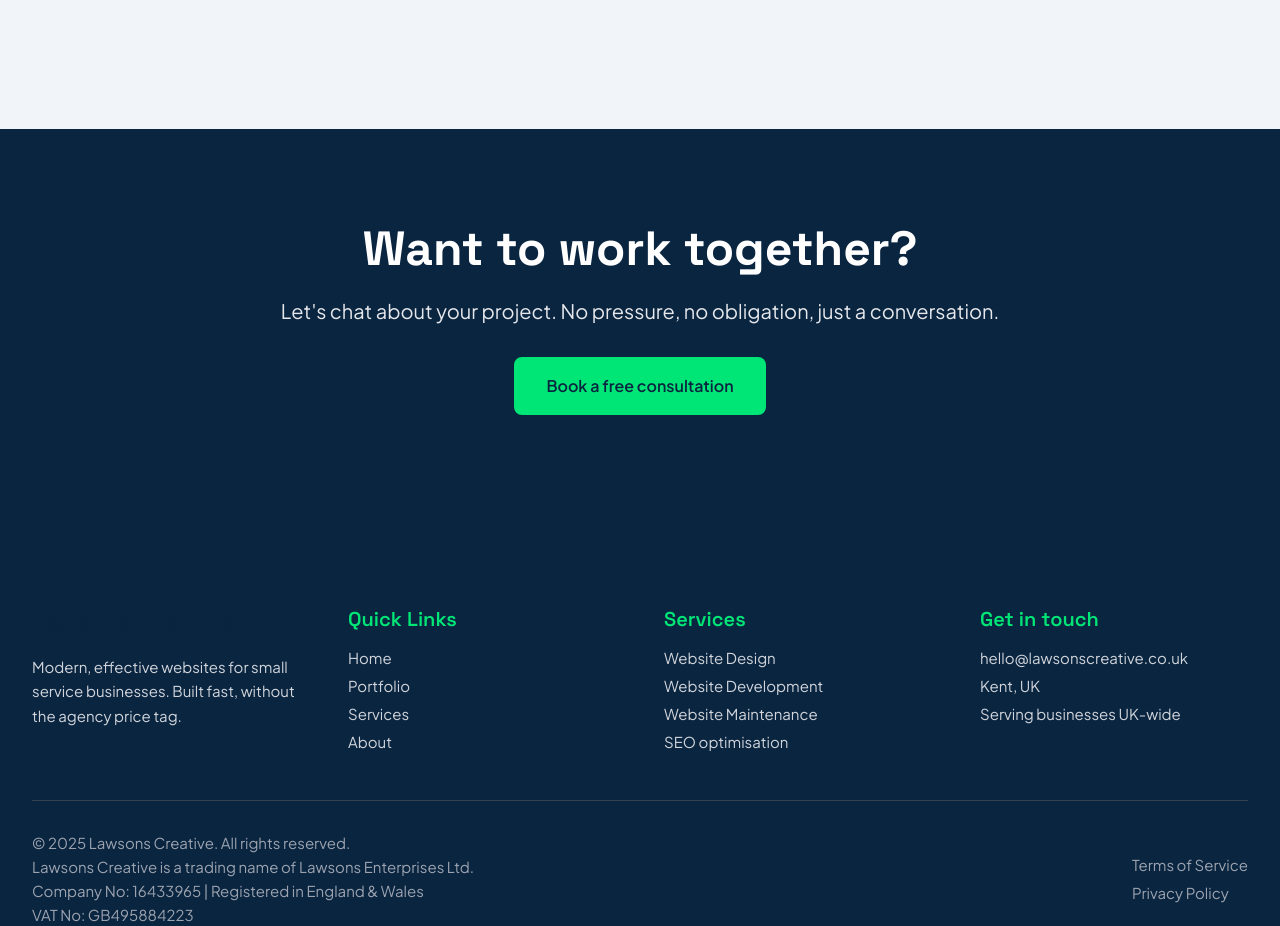
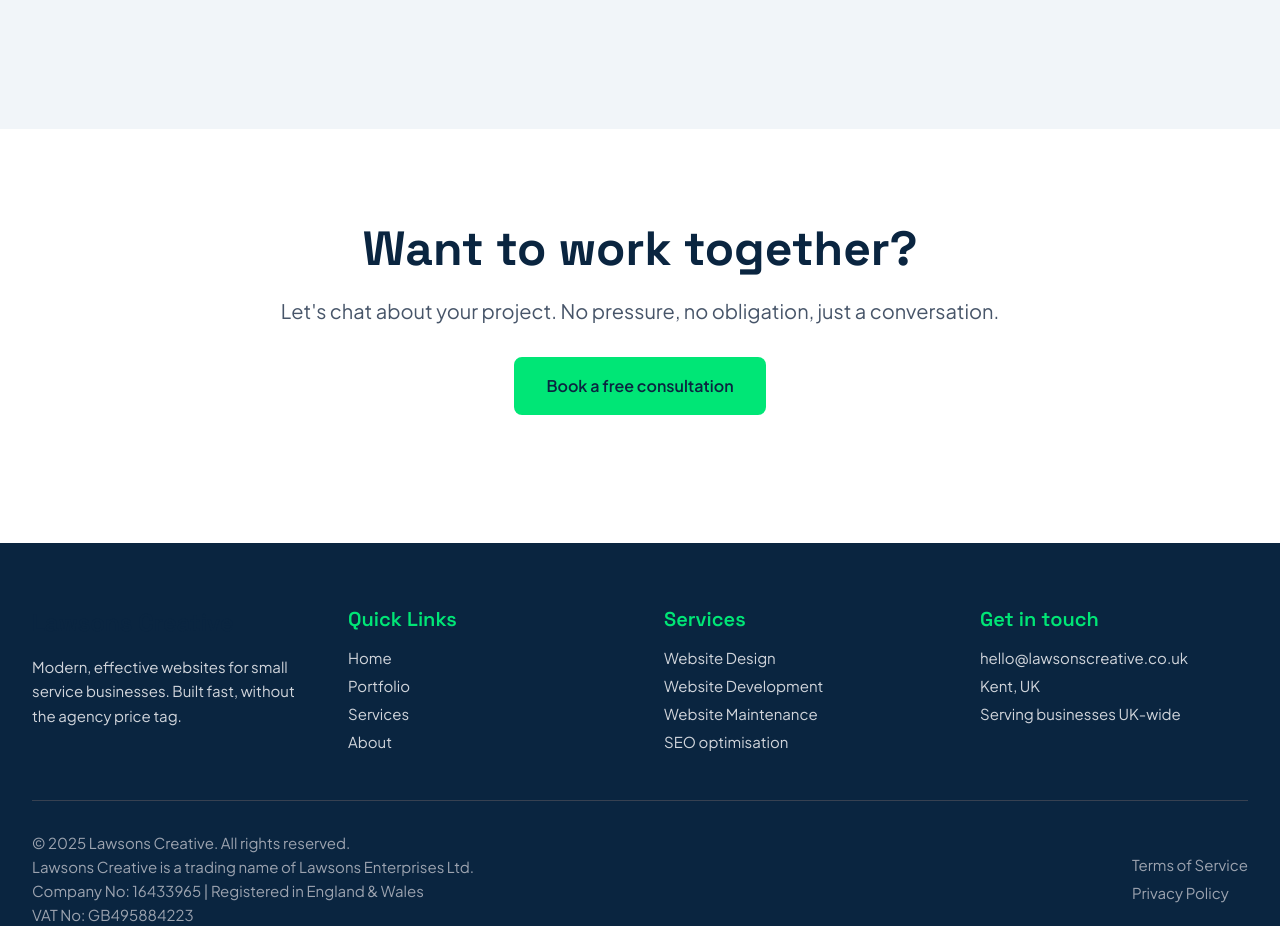
Before and after one commit to lawsonscreative/lawsonscreative-main-site, a Next.js app: page /about in a window 1280 px wide. Shown: the part 3580-4506 px from the top of the page. Built offline with nearby package versions, Linux system fonts and the light colour scheme.

Commit message:
Fix About page CTA - WHITE background with navy text
Set CTA to white background with navy text as requested.

🤖 Generated with [Claude Code](https://claude.com/claude-code)

Co-Authored-By: Claude <noreply@anthropic.com>

```diff
--- a/app/about/page.tsx
+++ b/app/about/page.tsx
@@ -252,12 +252,12 @@ export default function AboutPage() {
       </section>
 
       {/* CTA */}
-      <section className="pt-16 md:pt-20 lg:pt-24 pb-20 md:pb-28 lg:pb-32 bg-navy text-white">
+      <section className="pt-16 md:pt-20 lg:pt-24 pb-20 md:pb-28 lg:pb-32 bg-white">
         <div className="container-custom text-center">
-          <h2 className="font-heading font-bold text-4xl md:text-5xl mb-6 text-white">
+          <h2 className="font-heading font-bold text-4xl md:text-5xl mb-6 text-navy">
             Want to work together?
           </h2>
-          <p className="text-xl text-gray-200 mb-8 max-w-3xl mx-auto">
+          <p className="text-xl text-slate mb-8 max-w-3xl mx-auto">
             Let's chat about your project. No pressure, no obligation, just a conversation.
           </p>
           <Link
```
